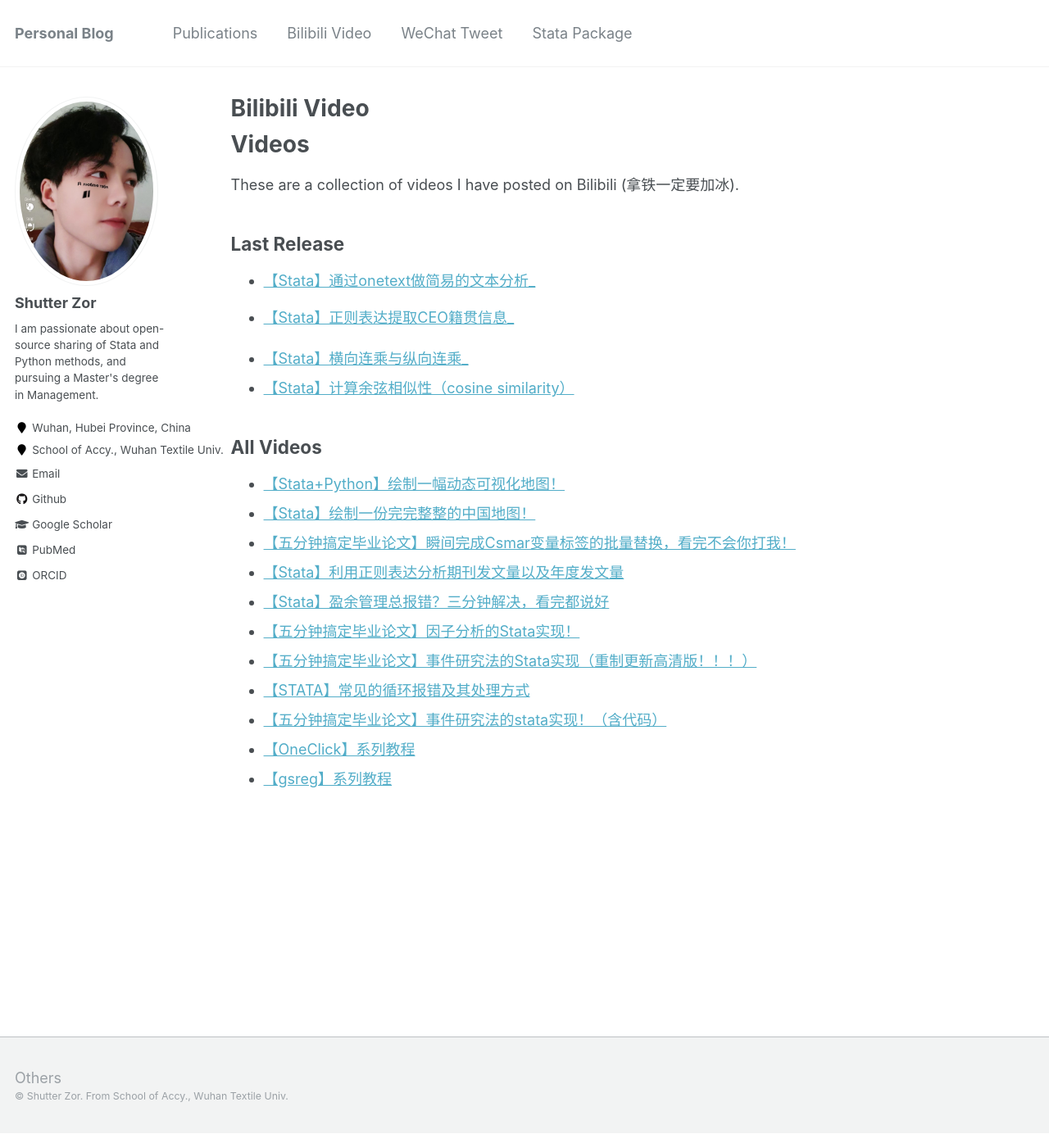
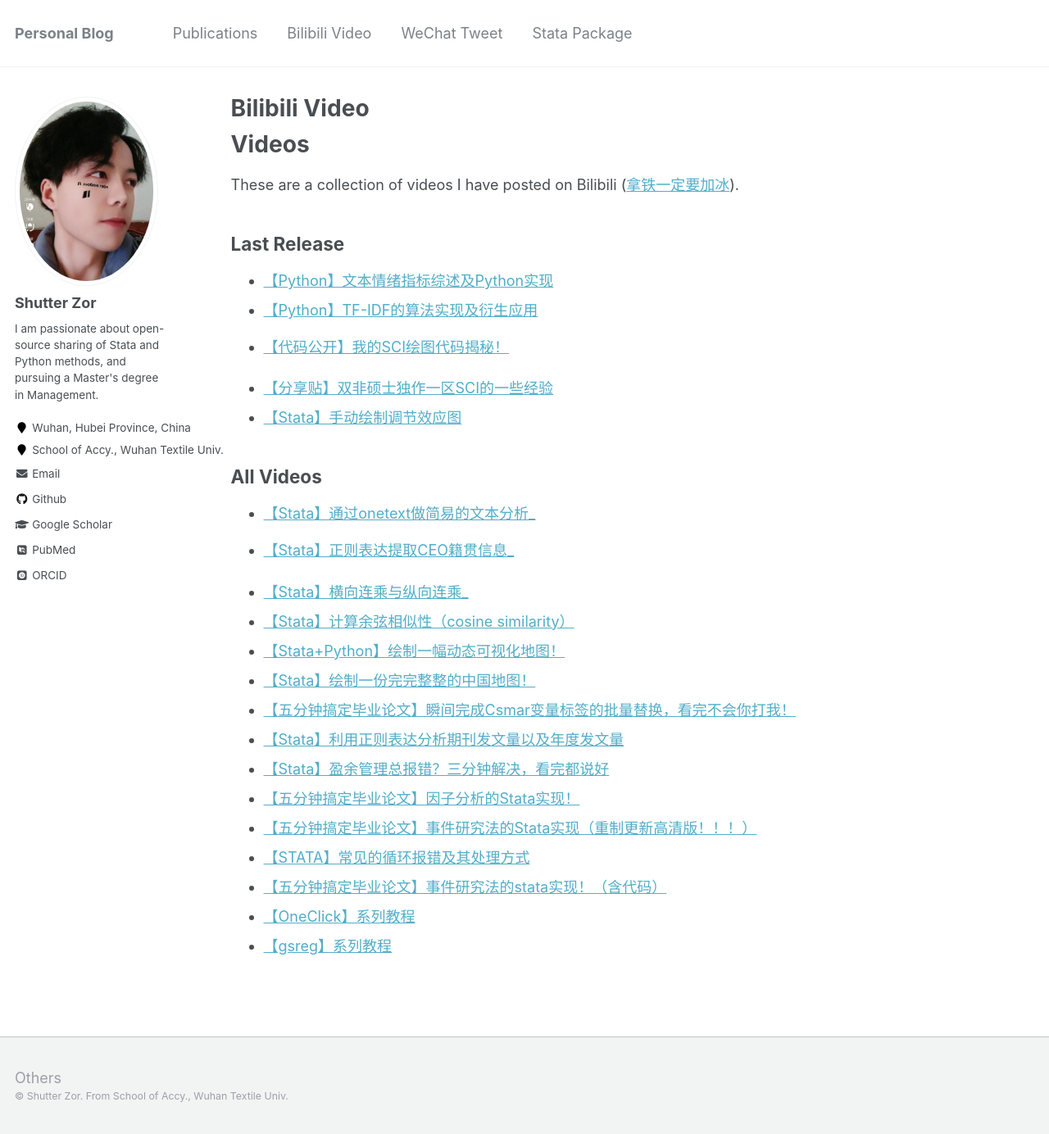
Before and after one commit to ShutterZor/ShutterZor.github.io, a Jekyll site: the page built from _pages/bilibili.md, in a window 1280 px wide and 1384 px high. Shown: the whole window at 82% size. Built offline with Jekyll 4.4.1, drawn with Linux system fonts in a browser that asks for light colours; some web fonts are replaced.

Commit message:
Update bilibili.md

```diff
--- a/_pages/bilibili.md
+++ b/_pages/bilibili.md
@@ -3,22 +3,29 @@ layout: archive
 title: "Bilibili Video"
 permalink: /bilibili/
 author_profile: true
+
 ---
 
 # Videos
 
-These are a collection of videos I have posted on Bilibili (拿铁一定要加冰).
+These are a collection of videos I have posted on Bilibili ([拿铁一定要加冰](https://space.bilibili.com/40545247)).
 
 ## Last Release
 
-- [【Stata】通过onetext做简易的文本分析_](https://www.bilibili.com/video/BV1Ue4y1R7aX/?vd_source=eabf2bfb3566fec2d8cf70a6545702f0)
-- [【Stata】正则表达提取CEO籍贯信息_](https://www.bilibili.com/video/BV1Tr4y1G7t7/?vd_source=eabf2bfb3566fec2d8cf70a6545702f0)
+- [【Python】文本情绪指标综述及Python实现](https://www.bilibili.com/video/BV1fR4y1h7TU/)
+- [【Python】TF-IDF的算法实现及衍生应用](https://www.bilibili.com/video/BV1kG4y117Zj/)
+- [【代码公开】我的SCI绘图代码揭秘！](https://www.bilibili.com/video/BV1VP4y1i7Mv/)
 
-- [【Stata】横向连乘与纵向连乘_](https://www.bilibili.com/video/BV1NT411572U/?vd_source=eabf2bfb3566fec2d8cf70a6545702f0)
-- [【Stata】计算余弦相似性（cosine similarity）](https://www.bilibili.com/video/BV1n3411G7yj/?vd_source=eabf2bfb3566fec2d8cf70a6545702f0)
+- [【分享贴】双非硕士独作一区SCI的一些经验](https://www.bilibili.com/video/BV1De411A7ea/)
+- [【Stata】手动绘制调节效应图](https://www.bilibili.com/video/BV1HK411X7FC/)
 
 ## All Videos
 
+- [【Stata】通过onetext做简易的文本分析_](https://www.bilibili.com/video/BV1Ue4y1R7aX/)
+- [【Stata】正则表达提取CEO籍贯信息_](https://www.bilibili.com/video/BV1Tr4y1G7t7/)
+
+- [【Stata】横向连乘与纵向连乘_](https://www.bilibili.com/video/BV1NT411572U/)
+- [【Stata】计算余弦相似性（cosine similarity）](https://www.bilibili.com/video/BV1n3411G7yj/)
 - [【Stata+Python】绘制一幅动态可视化地图！](https://www.bilibili.com/video/BV1C34y1D7hW/)
 - [【Stata】绘制一份完完整整的中国地图！](https://www.bilibili.com/video/BV1qb4y127jZ/)
 - [【五分钟搞定毕业论文】瞬间完成Csmar变量标签的批量替换，看完不会你打我！](https://www.bilibili.com/video/BV1e3411i7MK/)
@@ -28,5 +35,5 @@ These are a collection of videos I have posted on Bilibili (拿铁一定要加
 - [【五分钟搞定毕业论文】事件研究法的Stata实现（重制更新高清版！！！）](https://www.bilibili.com/video/BV1CX4y1w7bz/)
 - [【STATA】常见的循环报错及其处理方式](https://www.bilibili.com/video/BV1rL411p7ru/)
 - [【五分钟搞定毕业论文】事件研究法的stata实现！（含代码）](https://www.bilibili.com/video/BV1bA411V7Ph/)
-- [【OneClick】系列教程](https://www.bilibili.com/video/BV1ZT4y1m7Rs/?spm_id_from=333.788)
-- [【gsreg】系列教程](https://www.bilibili.com/video/BV1s44y1V78J/?spm_id_from=333.788)
+- [【OneClick】系列教程](https://www.bilibili.com/video/BV1ZT4y1m7Rs/)
+- [【gsreg】系列教程](https://www.bilibili.com/video/BV1s44y1V78J/)
```
